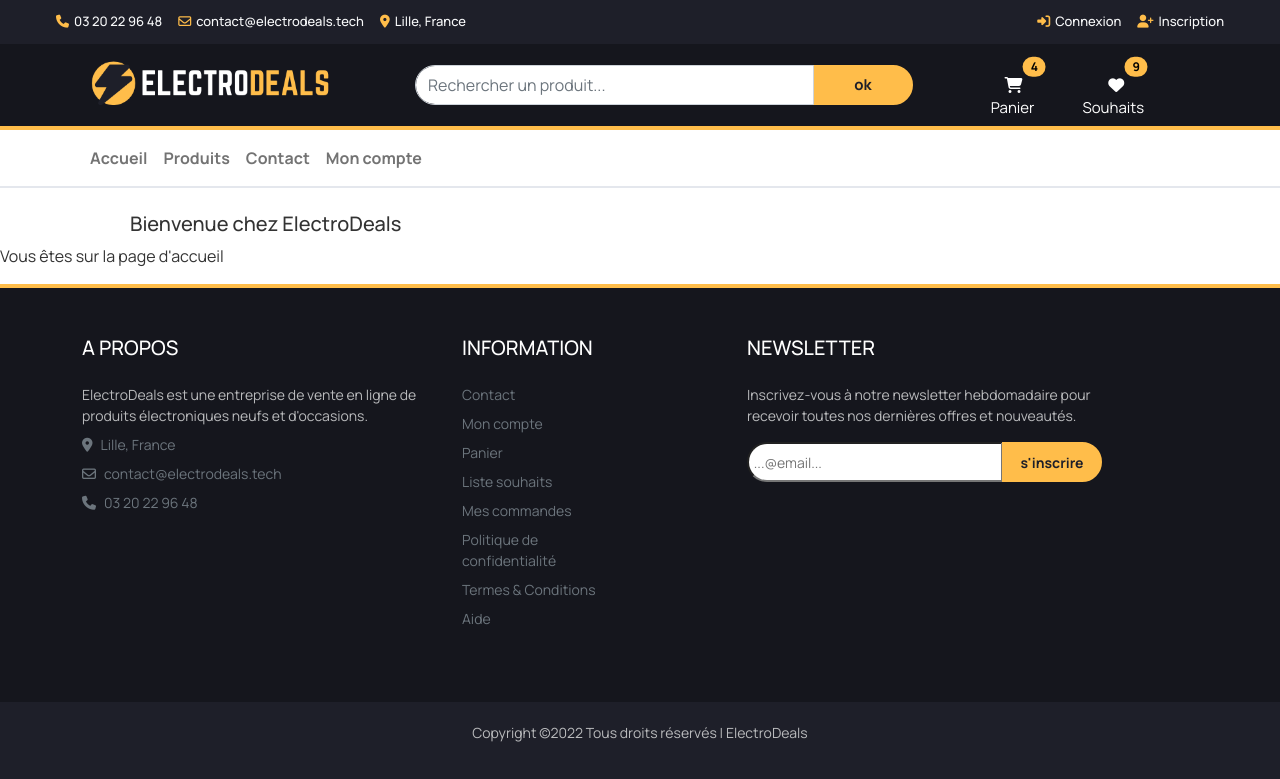
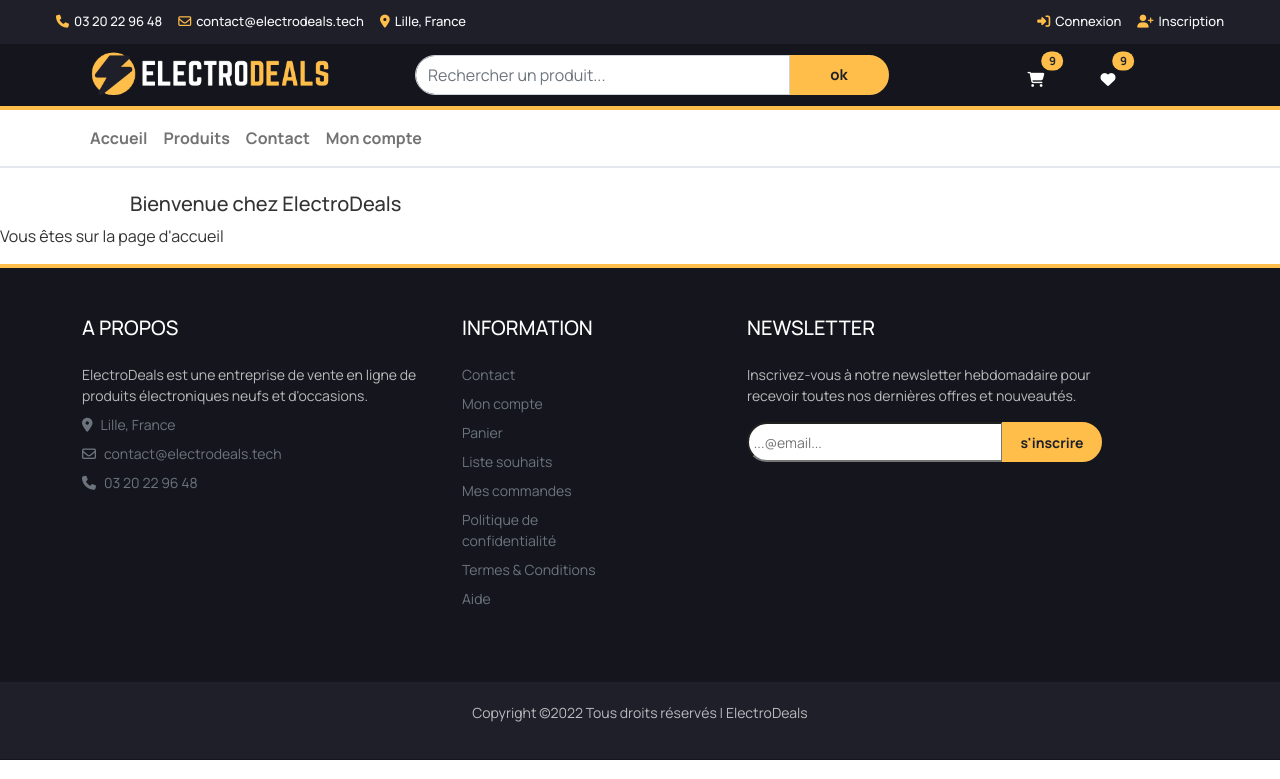
Before and after one commit to mustapha-elm/ed2022, a Symfony app: template templates/home/index.html.twig in a window 1280 px wide. Shown: the top 779 px of the page. Run offline with Twig, Linux system fonts and the light colour scheme; the template is opened without the code that fills it, so the values that code supplies are empty; some libraries are stand-ins or nearby versions.

Commit message:
refactor boutons panier / souhaits

```diff
--- a/templates/base.html.twig
+++ b/templates/base.html.twig
@@ -15,6 +15,7 @@
 </head>
 
 <body>
+
 
     <header>
         <div id="top-header">
@@ -49,38 +50,33 @@
                         </a>
                     </div>
                     <div class="col-md-6 d-flex align-items-center justify-content-center">
-                        <div class="input-group ms-md-5">
+                        <div class="input-group mx-4 ms-md-5">
                             <input type="text" class="form-control input-custom-l" placeholder="Rechercher un produit...">
                             <button class="btn-custom-r" type="button" id="button-addon2">ok</button>
                         </div>
                     </div>
-                    <div class="col-md-3 text-end d-flex align-items-center justify-content-center">
-                        <ul class="nav col-12 col-lg-auto my-2 my-md-0 text-small ">
-                            <li class="inline_block px-4 mt-3" >
-                                <a href="#">
-                                    <button class="btn position-relative pb-0">
-                                        <i class="fa-solid fa-cart-shopping text-white"></i>
-                                        <span class="position-absolute top-0 start-100 translate-middle badge rounded-pill bg-my-yellow text-bg-light">4</span>
-                                    </button>
-                                    <div class="text-white">Panier</div>
-                                </a>
-
-                            </li>
-                            <li class="inline_block px-4 mt-3">
-                                <a href="">
-                                    <button class="btn position-relative pb-0 me-2">
-                                        <i class="fa-solid fa-heart text-white"></i>
-                                        <span class="position-absolute top-0 start-100 translate-middle badge rounded-pill bg-my-yellow text-bg-light">9</span>
-                                    </button>
-                                    <div class="text-white">Souhaits</div>
-                                </a>
-                            </li>
-                          </ul>
+                    <div class="col-md-3 d-flex justify-content-center align-items-end">
+                      <a href="">
+                           <button type="button" class="bg-my-dark text-white position-relative p-2 mx-4 my-4 my-md-0" data-bs-toggle="tooltip" data-bs-placement="bottom" data-bs-title="Panier">
+                          <i class="fa fa-shopping-cart"></i>
+                          <span class="position-absolute top-0 start-100 translate-middle badge rounded-pill bg-my-yellow text-dark">
+                            9
+                            <span class="visually-hidden">unread messages</span>
+                          </span>
+                        </button>
+                      </a>
+                      <a href="">
+                           <button type="button" class="bg-my-dark text-white position-relative p-2 mx-3 my-4 my-md-0" data-bs-toggle="tooltip" data-bs-placement="bottom" data-bs-title="Lise des souhaits">
+                          <i class="fa fa-heart"></i>
+                          <span class="position-absolute top-0 start-100 translate-middle badge rounded-pill bg-my-yellow text-dark">
+                            9
+                            <span class="visually-hidden">unread messages</span>
+                          </span>
+                        </button>
+                      </a>
                     </div>
                 </div>
             </div>
-
-
         </div>
     </header>
 
@@ -114,6 +110,8 @@
         </div>
         <!-- /container -->
     </div>
+
+
 
     {% block section %}bloc section ...{% endblock %}
 
```
